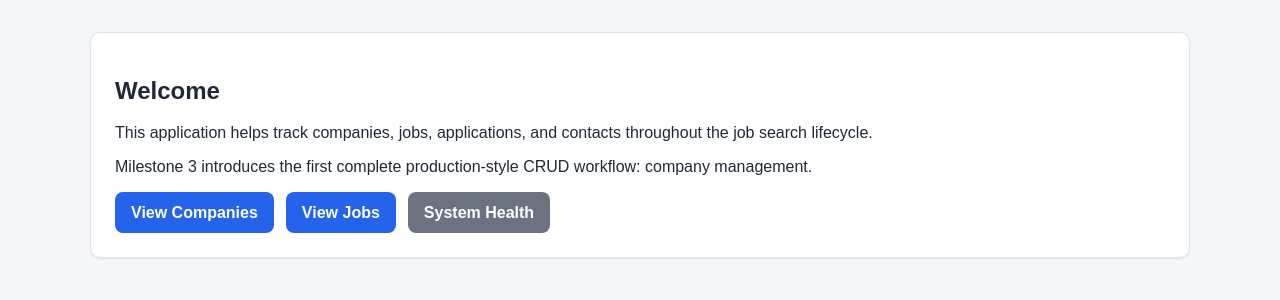
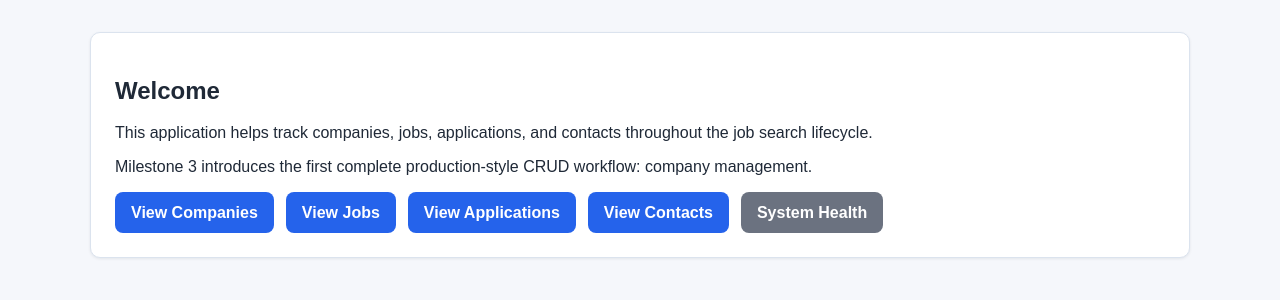
Before and after one commit to jcgom3/COP4751-Job-Application-Tracker, a Flask app: page / in a window 1280 px wide. Shown: the part 95-395 px from the top of the page. Run offline with Flask 3, Linux system fonts and the light colour scheme.

Commit message:
Add contacts entry point to homepage

```diff
--- a/templates/index.html
+++ b/templates/index.html
@@ -15,6 +15,12 @@ endblock %} {% block content %}
       >View Companies</a
     >
     <a class="button-link" href="{{ url_for('jobs_list') }}">View Jobs</a>
+    <a class="button-link" href="{{ url_for('applications_list') }}"
+      >View Applications</a
+    >
+    <a class="button-link" href="{{ url_for('contacts_list') }}"
+      >View Contacts</a
+    >
     <a class="button-link button-secondary" href="{{ url_for('health_check') }}"
       >System Health</a
     >
```
